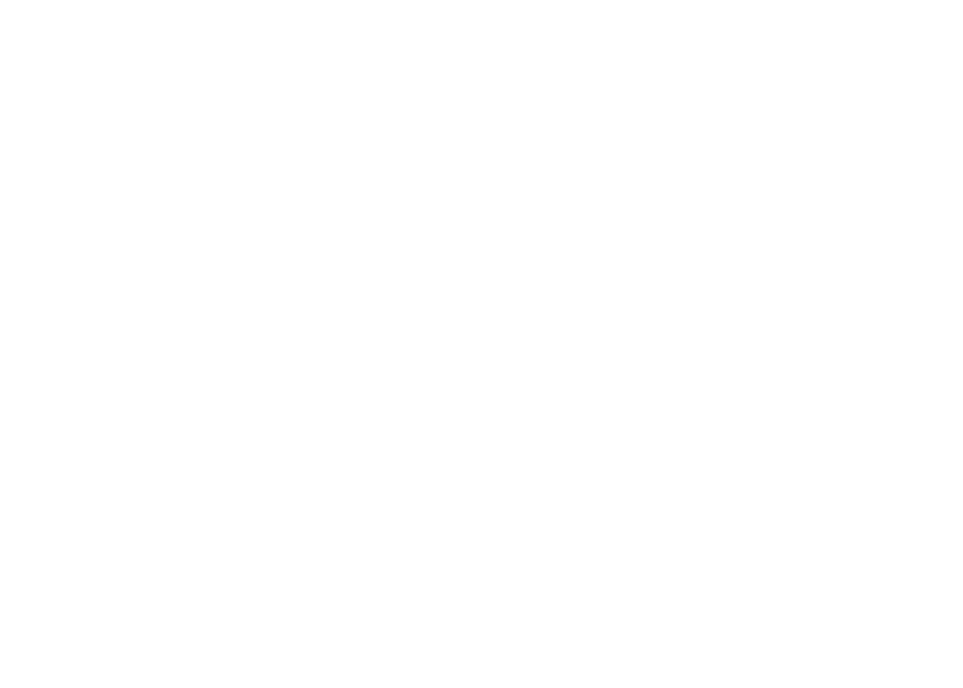
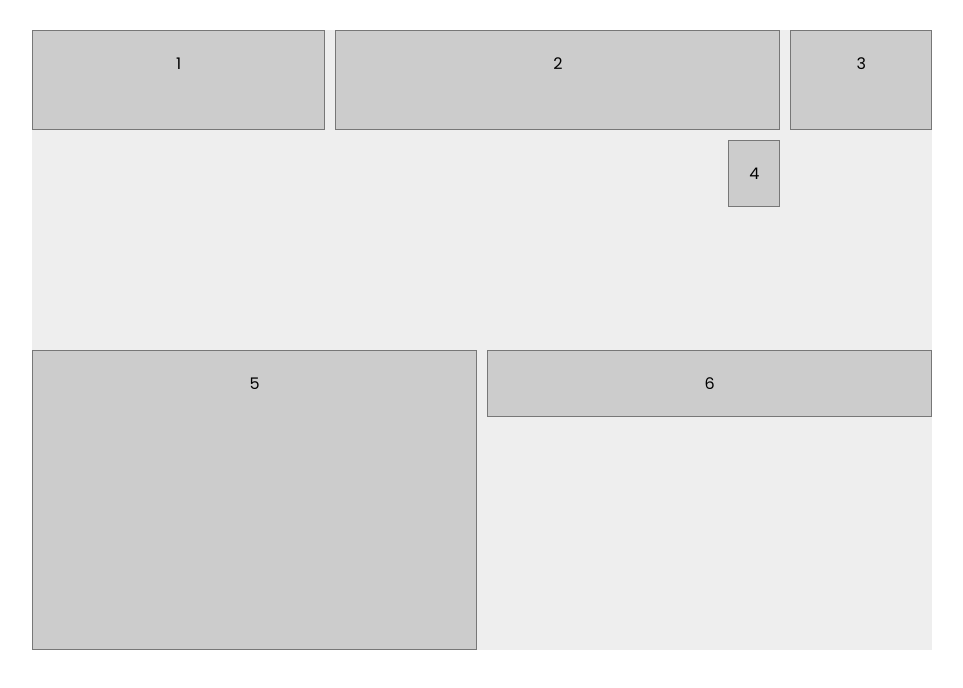
Before and after one commit to kaluczadzsi/grid-layouts, a plain HTML site: page 1 - basics/index.html in a window 1280 px wide. Shown: the whole page, without its empty margins (158-1121 px from the left). Drawn offline with Linux system fonts and the light colour scheme.

Commit message:
Grid basic layout added

```diff
--- a/1 - basics/index.html
+++ b/1 - basics/index.html
@@ -12,5 +12,14 @@
     <link rel="stylesheet" href="style.css" />
     <title>CSS Grid Basics</title>
   </head>
-  <body></body>
+  <body>
+    <div class="grid-container">
+      <div>1</div>
+      <div>2</div>
+      <div>3</div>
+      <div>4</div>
+      <div>5</div>
+      <div>6</div>
+    </div>
+  </body>
 </html>
--- a/1 - basics/style.css
+++ b/1 - basics/style.css
@@ -0,0 +1,56 @@
+* {
+  box-sizing: border-box;
+}
+
+body {
+  margin: 30px;
+  font-family: "Poppins", system-ui, -apple-system, BlinkMacSystemFont,
+    "Segoe UI", Roboto, Oxygen, Ubuntu, Cantarell, "Open Sans", "Helvetica Neue",
+    sans-serif;
+}
+
+.grid-container {
+  display: grid;
+  grid-template-columns: repeat(6, 1fr);
+  grid-template-rows: 100px 200px 300px;
+  gap: 10px;
+  justify-items: stretch;
+  align-items: stretch;
+  max-width: 900px;
+  margin: 0 auto;
+  background-color: #eee;
+}
+
+.grid-container > div {
+  padding: 20px;
+  background-color: #ccc;
+  text-align: center;
+  border: 1px solid #777;
+}
+
+.grid-container > div:nth-child(1) {
+  grid-column: span 2;
+}
+
+.grid-container > div:nth-child(2) {
+  grid-column: span 3;
+}
+
+.grid-container > div:nth-child(3) {
+  grid-column: span 1;
+}
+
+.grid-container > div:nth-child(4) {
+  grid-column: 2 / 6;
+  align-self: start;
+  justify-self: end;
+}
+
+.grid-container > div:nth-child(5) {
+  grid-column: span 3;
+}
+
+.grid-container > div:nth-child(6) {
+  grid-column: span 3;
+  align-self: start;
+}
```
